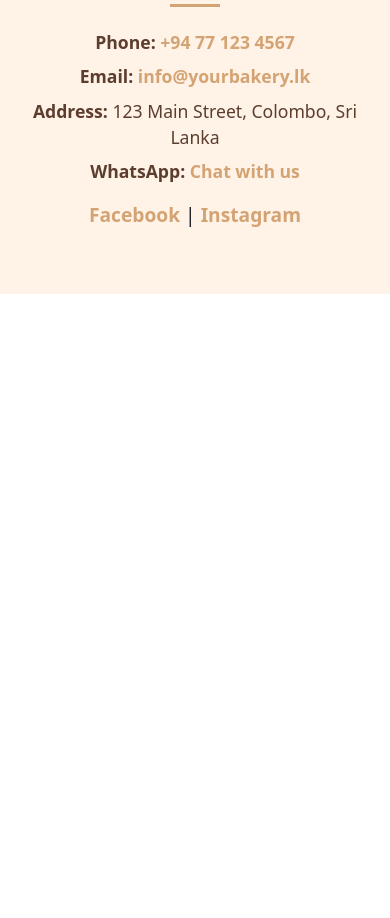
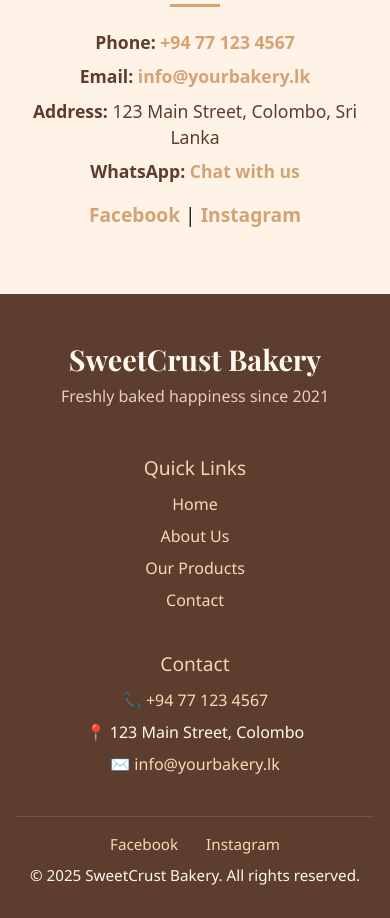
Before and after one commit to hasinduudara/Bakery-Shop-Webpage, a plain HTML site: page index.html in a window 390 px wide. Shown: the part 3956-4874 px from the top of the page. Before the commit the page ends 4250 px from the top, so only its background shows below. Drawn offline with nearby package versions, Linux system fonts and the light colour scheme.

Commit message:
Add footer section with branding, quick links, and contact information; include responsive styles

```diff
--- a/css/styles.css
+++ b/css/styles.css
@@ -71,3 +71,101 @@ nav li:hover {
     justify-content: flex-start; /* Switch to horizontal scroll on small screens */
   }
 }
+
+/* ===== Footer Section ===== */
+.site-footer {
+  background-color: #5c3d2e;
+  color: #fff9f0;
+  padding: 3rem 1rem 1rem;
+  font-family: "Segoe UI", sans-serif;
+}
+
+.footer-container {
+  max-width: 1100px;
+  margin: 0 auto;
+  display: flex;
+  flex-wrap: wrap;
+  justify-content: space-between;
+  gap: 2rem;
+}
+
+.footer-brand h3 {
+  font-family: "Playfair Display", serif;
+  font-size: 1.8rem;
+  margin-bottom: 0.5rem;
+}
+
+.footer-brand p {
+  font-size: 1rem;
+  color: #e5cfc1;
+}
+
+.footer-links h4,
+.footer-contact h4 {
+  font-size: 1.2rem;
+  margin-bottom: 0.8rem;
+  color: #f5d3b3;
+}
+
+.footer-links ul {
+  list-style: none;
+  padding: 0;
+  margin: 0;
+}
+
+.footer-links li {
+  margin-bottom: 0.5rem;
+}
+
+.footer-links a,
+.footer-contact a {
+  color: #ffd7b5;
+  text-decoration: none;
+}
+
+.footer-links a:hover,
+.footer-contact a:hover {
+  text-decoration: underline;
+}
+
+.footer-contact p {
+  margin: 0.5rem 0;
+  font-size: 1rem;
+}
+
+.footer-bottom {
+  text-align: center;
+  border-top: 1px solid #e4b78e30;
+  margin-top: 2rem;
+  padding-top: 1rem;
+  font-size: 0.95rem;
+}
+
+.footer-bottom .social-icons {
+  margin-bottom: 0.5rem;
+}
+
+.footer-bottom .social-icons a {
+  margin: 0 0.75rem;
+  color: #ffd7b5;
+  text-decoration: none;
+}
+
+.footer-bottom .social-icons a:hover {
+  text-decoration: underline;
+}
+
+/* Responsive */
+@media (max-width: 768px) {
+  .footer-container {
+    flex-direction: column;
+    align-items: center;
+    text-align: center;
+  }
+
+  .footer-brand,
+  .footer-links,
+  .footer-contact {
+    width: 100%;
+  }
+}
--- a/index.html
+++ b/index.html
@@ -205,6 +205,47 @@
           </div>
         </div>
       </section>
+
+      <footer class="site-footer">
+        <div class="footer-container">
+          <!-- Column 1: Logo or Name -->
+          <div class="footer-brand">
+            <h3>SweetCrust Bakery</h3>
+            <p>Freshly baked happiness since 2021</p>
+          </div>
+
+          <!-- Column 2: Quick Links -->
+          <div class="footer-links">
+            <h4>Quick Links</h4>
+            <ul>
+              <li><a href="#about">Home</a></li>
+              <li><a href="#about">About Us</a></li>
+              <li><a href="#products">Our Products</a></li>
+              <li><a href="#contact">Contact</a></li>
+            </ul>
+          </div>
+
+          <!-- Column 3: Contact -->
+          <div class="footer-contact">
+            <h4>Contact</h4>
+            <p>📞 <a href="tel:+94771234567">+94 77 123 4567</a></p>
+            <p>📍 123 Main Street, Colombo</p>
+            <p>✉️ <a href="mailto:info@yourbakery.lk">info@yourbakery.lk</a></p>
+          </div>
+        </div>
+
+        <div class="footer-bottom">
+          <div class="social-icons">
+            <a href="https://facebook.com/yourbakery" target="_blank"
+              >Facebook</a
+            >
+            <a href="https://instagram.com/yourbakery" target="_blank"
+              >Instagram</a
+            >
+          </div>
+          <p>&copy; 2025 SweetCrust Bakery. All rights reserved.</p>
+        </div>
+      </footer>
     </main>
     <link
       href="https://cdn.jsdelivr.net/npm/bootstrap@5.3.0/dist/css/bootstrap.min.css"
```
